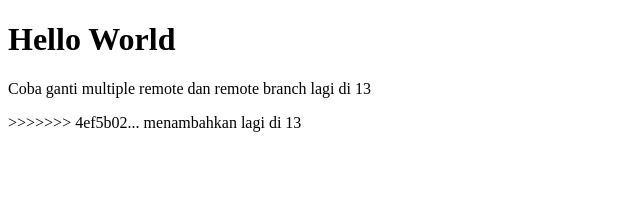
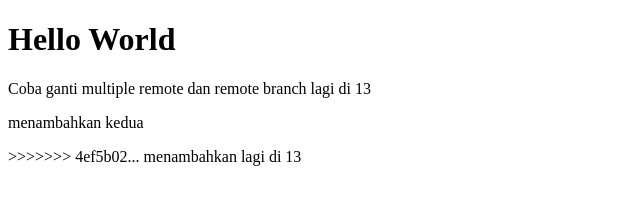
Before and after one commit to radityahapusan/cobamultipleremote, a plain HTML site: page index.html in a window 1280 px wide. Shown: the whole page, without its empty margins (0-640 px from the left). Drawn offline with Linux system fonts and the light colour scheme.

Commit message:
menambahkan kedua

```diff
--- a/index.html
+++ b/index.html
@@ -10,6 +10,7 @@
 <body>
   <h1>Hello World</h1>
   <p>Coba ganti multiple remote dan remote branch lagi di 13</p>
+  <p>menambahkan kedua</p>
 </body>
 
 </html>
```
